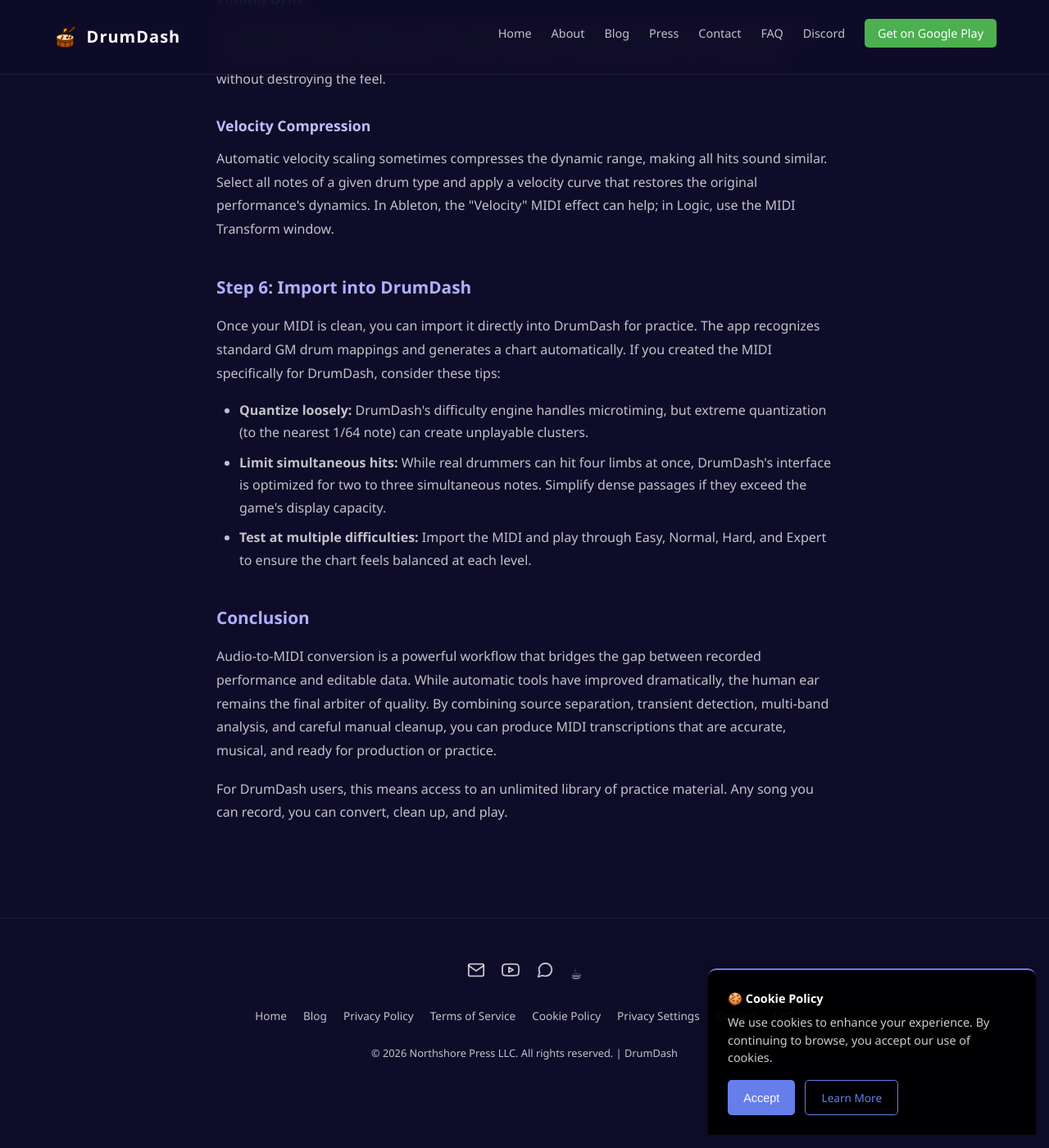
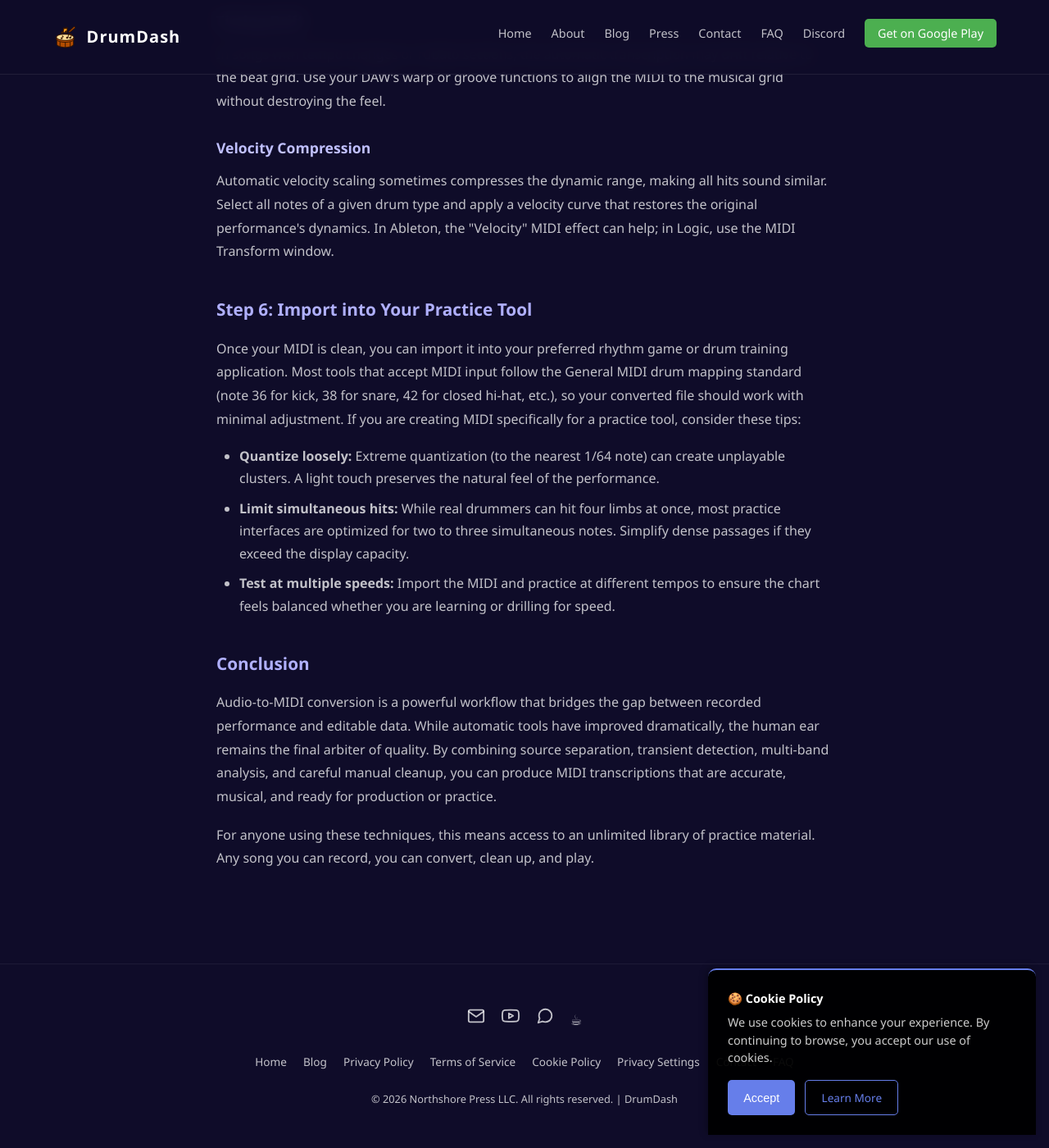
Before and after one commit to tsikerdekis/DrumDash-WebGL, a Jekyll site: the page built from blog/converting-audio-to-midi-drums-step-by-step.html, in a window 1280 px wide and 1400 px high, scrolled down 3948 px. Shown: the whole window at 82% size. Built offline with Jekyll 4.4.1, drawn with Linux system fonts in a browser that asks for light colours; some of the changed text lies outside the part shown.

Commit message:
Generalize DrumDash references to practice tools
Replace product-specific mentions of "DrumDash" with broader references to rhythm games and drum training tools. Updated the tools list, Step 6 heading and import guidance to recommend General MIDI mappings, generic quantization/limiting advice, and testing at multiple tempos/speeds. Final paragraph and practice-material phrasing were broadened to apply to any user or practice application rather than a single app.

```diff
--- a/blog/converting-audio-to-midi-drums-step-by-step.html
+++ b/blog/converting-audio-to-midi-drums-step-by-step.html
@@ -28,7 +28,7 @@
             <li><strong>Sample replacement:</strong> You recorded a great performance with mediocre drum sounds. MIDI lets you trigger superior samples while preserving the feel.</li>
             <li><strong>Editing:</strong> Fix a single flubbed fill without re-tracking the entire song.</li>
             <li><strong>Notation:</strong> Generate sheet music from a performance for educational or archival purposes.</li>
-            <li><strong>Practice material:</strong> Convert your favorite songs into DrumDash charts for practice.</li>
+            <li><strong>Practice material:</strong> Convert your favorite songs into playable practice charts for rhythm games or drum training software.</li>
         </ul>
 
         <h2>The Tools You Need</h2>
@@ -40,7 +40,7 @@
             <li><strong>Logic Pro:</strong> Drum replacement and doubling features that generate MIDI from audio transients.</li>
             <li><strong>Melodyne:</strong> The industry standard for pitch and timing analysis. The drum transcription features are excellent but expensive.</li>
             <li><strong>Spleeter / Demucs:</strong> Open-source source separation tools that isolate drums from a full mix, making transcription much easier.</li>
-            <li><strong>DrumDash (built-in):</strong> For practice purposes, DrumDash's import feature automatically converts audio to playable charts without requiring manual MIDI export.</li>
+            <li><strong>Rhythm game importers:</strong> Many rhythm games and drum training apps accept MIDI files directly, letting you practice with custom charts without manual note placement.</li>
         </ul>
 
         <h2>Step 1: Isolate the Drums</h2>
@@ -114,20 +114,20 @@
         <h3>Velocity Compression</h3>
         <p>Automatic velocity scaling sometimes compresses the dynamic range, making all hits sound similar. Select all notes of a given drum type and apply a velocity curve that restores the original performance's dynamics. In Ableton, the "Velocity" MIDI effect can help; in Logic, use the MIDI Transform window.</p>
 
-        <h2>Step 6: Import into DrumDash</h2>
+        <h2>Step 6: Import into Your Practice Tool</h2>
 
-        <p>Once your MIDI is clean, you can import it directly into DrumDash for practice. The app recognizes standard GM drum mappings and generates a chart automatically. If you created the MIDI specifically for DrumDash, consider these tips:</p>
+        <p>Once your MIDI is clean, you can import it into your preferred rhythm game or drum training application. Most tools that accept MIDI input follow the General MIDI drum mapping standard (note 36 for kick, 38 for snare, 42 for closed hi-hat, etc.), so your converted file should work with minimal adjustment. If you are creating MIDI specifically for a practice tool, consider these tips:</p>
 
         <ul>
-            <li><strong>Quantize loosely:</strong> DrumDash's difficulty engine handles microtiming, but extreme quantization (to the nearest 1/64 note) can create unplayable clusters.</li>
-            <li><strong>Limit simultaneous hits:</strong> While real drummers can hit four limbs at once, DrumDash's interface is optimized for two to three simultaneous notes. Simplify dense passages if they exceed the game's display capacity.</li>
-            <li><strong>Test at multiple difficulties:</strong> Import the MIDI and play through Easy, Normal, Hard, and Expert to ensure the chart feels balanced at each level.</li>
+            <li><strong>Quantize loosely:</strong> Extreme quantization (to the nearest 1/64 note) can create unplayable clusters. A light touch preserves the natural feel of the performance.</li>
+            <li><strong>Limit simultaneous hits:</strong> While real drummers can hit four limbs at once, most practice interfaces are optimized for two to three simultaneous notes. Simplify dense passages if they exceed the display capacity.</li>
+            <li><strong>Test at multiple speeds:</strong> Import the MIDI and practice at different tempos to ensure the chart feels balanced whether you are learning or drilling for speed.</li>
         </ul>
 
         <h2>Conclusion</h2>
 
         <p>Audio-to-MIDI conversion is a powerful workflow that bridges the gap between recorded performance and editable data. While automatic tools have improved dramatically, the human ear remains the final arbiter of quality. By combining source separation, transient detection, multi-band analysis, and careful manual cleanup, you can produce MIDI transcriptions that are accurate, musical, and ready for production or practice.</p>
 
-        <p>For DrumDash users, this means access to an unlimited library of practice material. Any song you can record, you can convert, clean up, and play.</p>
+        <p>For anyone using these techniques, this means access to an unlimited library of practice material. Any song you can record, you can convert, clean up, and play.</p>
     </article>
 </main>
```
